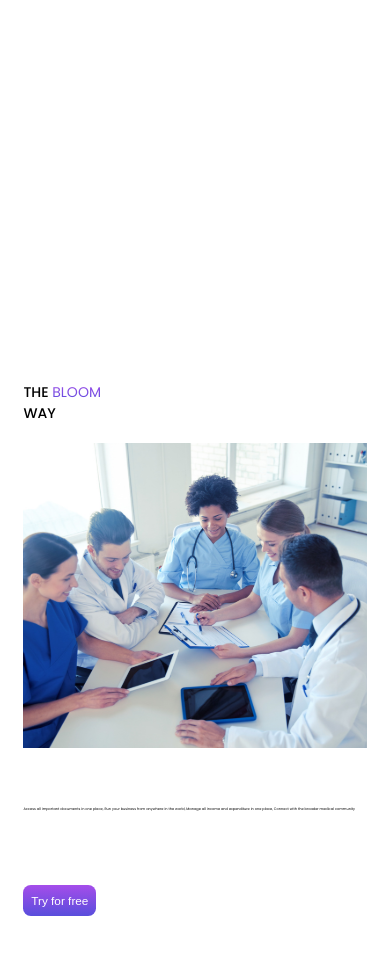
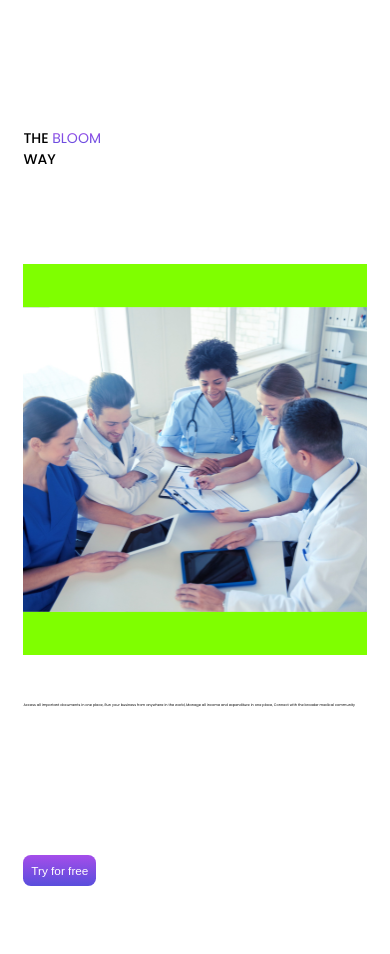
Before and after one commit to Lovethrech/BLOOM-Chel, a Vue app: page / in a window 390 px wide. Shown: the part 800-1754 px from the top of the page. Built offline with nearby package versions, Linux system fonts and the light colour scheme; some icons are missing.

Commit message:
...working on home-about section component.

```diff
--- a/src/components/home/about/HomeAbout.vue
+++ b/src/components/home/about/HomeAbout.vue
@@ -75,7 +75,8 @@ const tryFreeBtnColor=ref("#ffffff");
 
 @media screen and (max-width: 900px) {
     .home-about-mini-ctn{
-        display:grid;
+        height: 100%;
+        gap:2vw;
     }
     .home-about-title{
         grid-column: 1;
```
